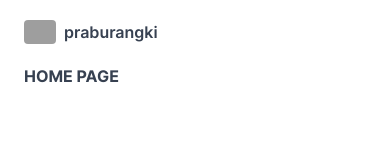
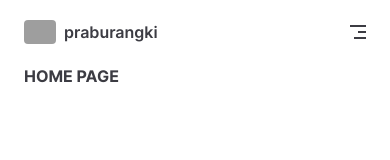
Before and after one commit to praburangki/praburangki.dev, a Nuxt app: page / in a window 390 px wide. Shown: the top 160 px of the page. Built offline with nearby package versions, Linux system fonts and the light colour scheme; grey boxes are pictures that could not be loaded.

Commit message:
feat: add hamburger

```diff
--- a/app.vue
+++ b/app.vue
@@ -7,7 +7,7 @@ useHead({
     return titleChunk ? `${titleChunk} | ${title}` : title;
   },
   bodyAttrs: {
-    class: 'antialiased font-sans text-gray-700 dark:(text-gray-200 bg-black) bg-white [--scroll-mt:10rem] lg:[--scroll-mt:7rem]',
+    class: 'antialiased font-sans text-light-1 dark:(text-gray-200 bg-black) bg-white [--scroll-mt:10rem] lg:[--scroll-mt:7rem]',
   },
 });
 </script>
--- /dev/null
+++ b/components/app/app-hamburger.vue
@@ -0,0 +1,91 @@
+<script lang="ts" setup>
+defineProps<{
+  active: boolean;
+}>();
+
+defineEmits<{
+  (e: 'click'): void;
+}>();
+</script>
+
+<template>
+  <button
+    aria-label="mobile navigation"
+    :aria-expanded="active"
+    class="hamburger flex justify-center items-center w-12 h-$nav-height"
+    :class="{ active }"
+    @click="$emit('click')"
+  >
+    <span class="relative w-4 h-[14px] overflow-hidden">
+      <span class="top" />
+      <span class="middle" />
+      <span class="bottom" />
+    </span>
+  </button>
+</template>
+
+<style lang="postcss" scoped>
+  .hamburger {
+    .top, .middle, .bottom {
+      @apply absolute w-4 bg-light-1;
+      height: 2px;
+      transition: top .25s, background-color .5s, transform .25s;
+    }
+
+    &:hover {
+      .top {
+        transform: translateX(4px);
+      }
+
+      .middle {
+        transform: translateX(0px);
+      }
+
+      .bottom {
+        transform: translateX(8px);
+      }
+
+      &.active {
+        .top, .middle, .bottom {
+          @apply bg-light-2;
+          transition: top .25s, background-color .25s, transform .25s;
+        }
+      }
+    }
+
+    &.active {
+      .top {
+        top: 6px;
+        transform: translateX(0) rotate(225deg);
+      }
+
+      .middle {
+        top: 6px;
+        transform: translateX(16px);
+      }
+
+      .bottom {
+        top: 6px;
+        transform: translateX(0) rotate(135deg);
+      }
+    }
+
+    .top {
+      top: 0;
+      left: 0;
+      transform: translateX(0);
+    }
+
+    .middle {
+      top: 6px;
+      left: 0;
+      transform: translateX(8px);
+    }
+
+    .bottom {
+      top: 12px;
+      left: 0;
+      transform: translateX(4px);
+    }
+  }
+</style>
--- a/components/app/app-header.vue
+++ b/components/app/app-header.vue
@@ -1,5 +1,5 @@
 <script lang="ts" setup>
-
+const { isMenuOpen, toggleMenu } = useNav();
 </script>
 
 <template>
@@ -16,8 +16,13 @@
               provider="cloudinary"
               class="h-6 rounded mr-2"
             />
+
             praburangki
           </NuxtLink>
+        </div>
+
+        <div class="grow-1 flex justify-end items-center h-[calc(var(--nav-height)-1px)]">
+          <AppHamburger :active="isMenuOpen" @click="toggleMenu" />
         </div>
       </div>
     </div>
--- a/unocss.config.ts
+++ b/unocss.config.ts
@@ -19,5 +19,63 @@ export default defineConfig({
     fontFamily: {
       sans: 'Inter var, sans-serif',
     },
+
+    colors: {
+      white: '#ffffff',
+      black: '#000000',
+      gray: '#8e8e93',
+
+      light: {
+        1: 'rgba(60, 60, 67)',
+        2: 'rgba(60, 60, 67, 0.75)',
+        3: 'rgba(60, 60, 67, 0.33)',
+      },
+
+      dark: {
+        1: 'rgba(255, 255, 245, 0.86)',
+        2: 'rgba(235, 235, 245, 0.6)',
+        3: 'rgba(235, 235, 245, 0.38)',
+      },
+
+      green: {
+        DEFAULT: '#10b981',
+        light: '#34d399',
+        lighter: '#6ee7b7',
+        dark: '#059669',
+        darker: '#047857',
+        dimm: {
+          1: 'rgba(16, 185, 129, 0.05)',
+          2: 'rgba(16, 185, 129, 0.2)',
+          3: 'rgba(16, 185, 129, 0.5)',
+        },
+      },
+
+      yellow: {
+        DEFAULT: '#d97706',
+        light: '#f59e0b',
+        lighter: '#fbbf24',
+        dark: '#b45309',
+        darker: '#92400e',
+        dimm: {
+          1: 'rgba(234, 179, 8, 0.05)',
+          2: 'rgba(234, 179, 8, 0.2)',
+          3: 'rgba(234, 179, 8, 0.5)',
+        },
+      },
+
+      red: {
+        DEFAULT: '#f43f5e',
+        light: '#fb7185',
+        lighter: '#fda4af',
+        dark: '#e11d48',
+        darker: '#be123c',
+        dimm: {
+          1: 'rgba(244, 63, 94, 0.05)',
+          2: 'rgba(244, 63, 94, 0.2)',
+          3: 'rgba(244, 63, 94, 0.5)',
+        },
+      },
+
+    },
   },
 });
```
